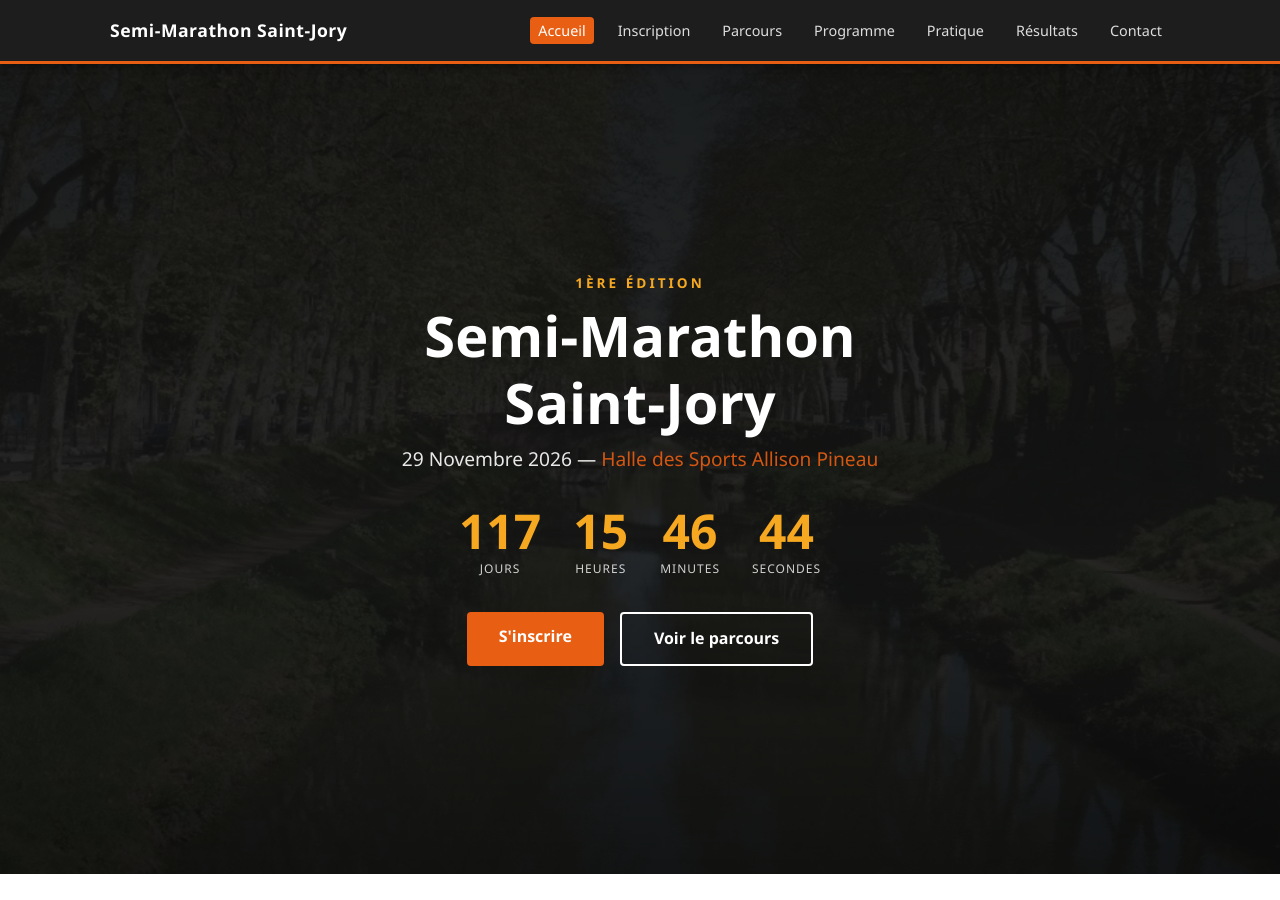
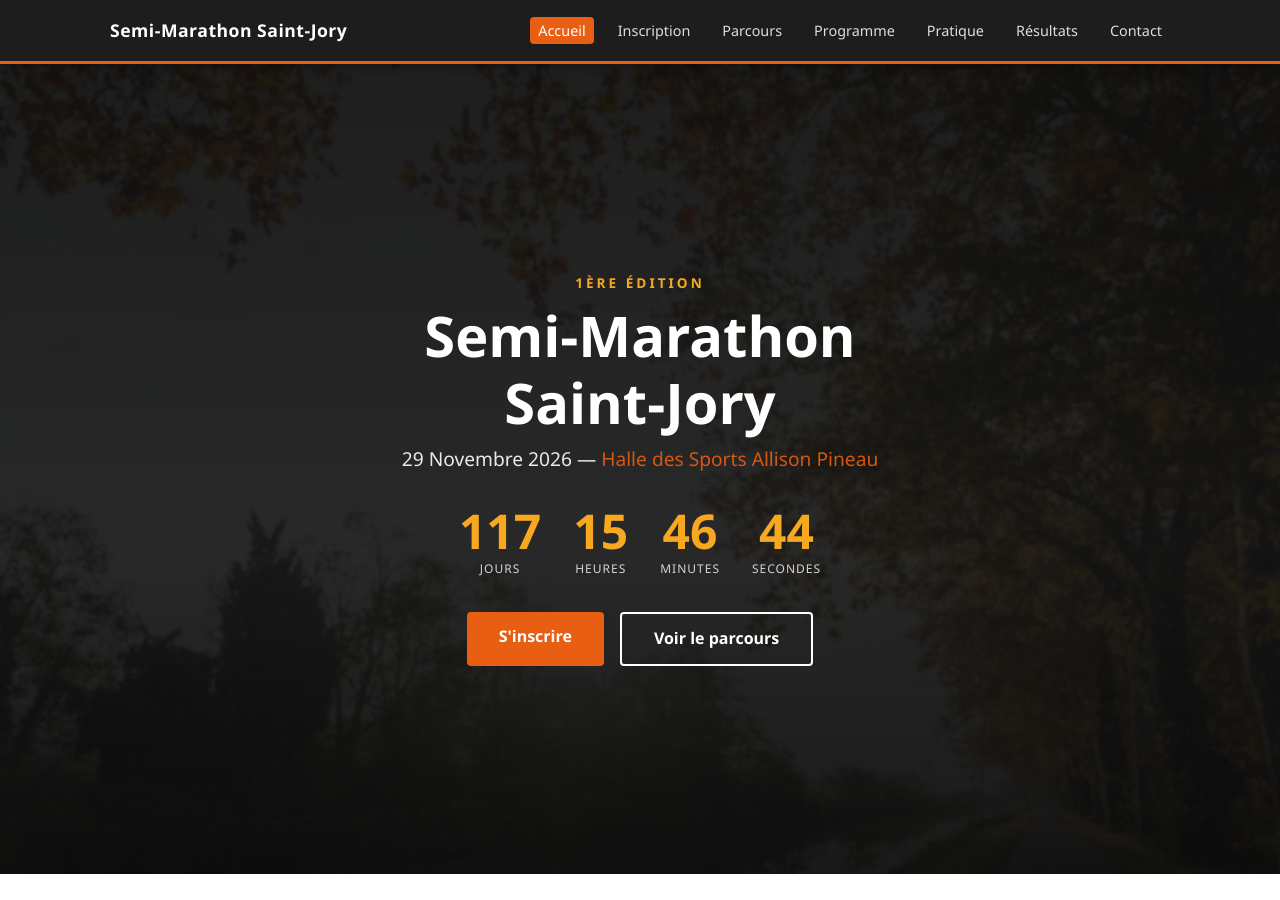
Before and after one commit to fabsharp/semi-saint-jory, a Jekyll site: the page built from index.md, in a window 1280 px wide and 900 px high. Built offline with Jekyll 4.4.1, drawn with Linux system fonts in a browser that asks for light colours.

Commit message:
feat: new header images

```diff
--- a/index.md
+++ b/index.md
@@ -7,9 +7,9 @@ description: "1ère édition du Semi-Marathon de Saint-Jory — 29 novembre 2026
 <!-- ── HERO ──────────────────────────────────────────────────────────────── -->
 <section class="hero">
   <div class="hero-bg-slideshow" aria-hidden="true">
-    <div class="hero-bg-slide" style="background-image: url('{{ '/assets/images/header/head-1.webp' | relative_url }}');"></div>
-    <div class="hero-bg-slide" style="background-image: url('{{ '/assets/images/header/head-2.jpg' | relative_url }}');"></div>
-    <div class="hero-bg-slide" style="background-image: url('{{ '/assets/images/header/head-3.jpg' | relative_url }}');"></div>
+    <div class="hero-bg-slide" style="background-image: url('{{ '/assets/images/header/km-1-3.1.webp' | relative_url }}');"></div>
+    <div class="hero-bg-slide" style="background-image: url('{{ '/assets/images/header/km-1-3.2.webp' | relative_url }}');"></div>
+    <div class="hero-bg-slide" style="background-image: url('{{ '/assets/images/header/km-1-3.3.webp' | relative_url }}');"></div>
   </div>
   <div class="hero-content">
     <p class="hero-edition">1ère édition</p>
```
Also changed, not shown: assets/images/header/head-1.webp (deleted), assets/images/header/head-2.jpg (deleted), assets/images/header/head-3.jpg (deleted), assets/images/header/km-1-3.1.webp (added), assets/images/header/km-1-3.2.webp (added), assets/images/header/km-1-3.3.webp (added).
